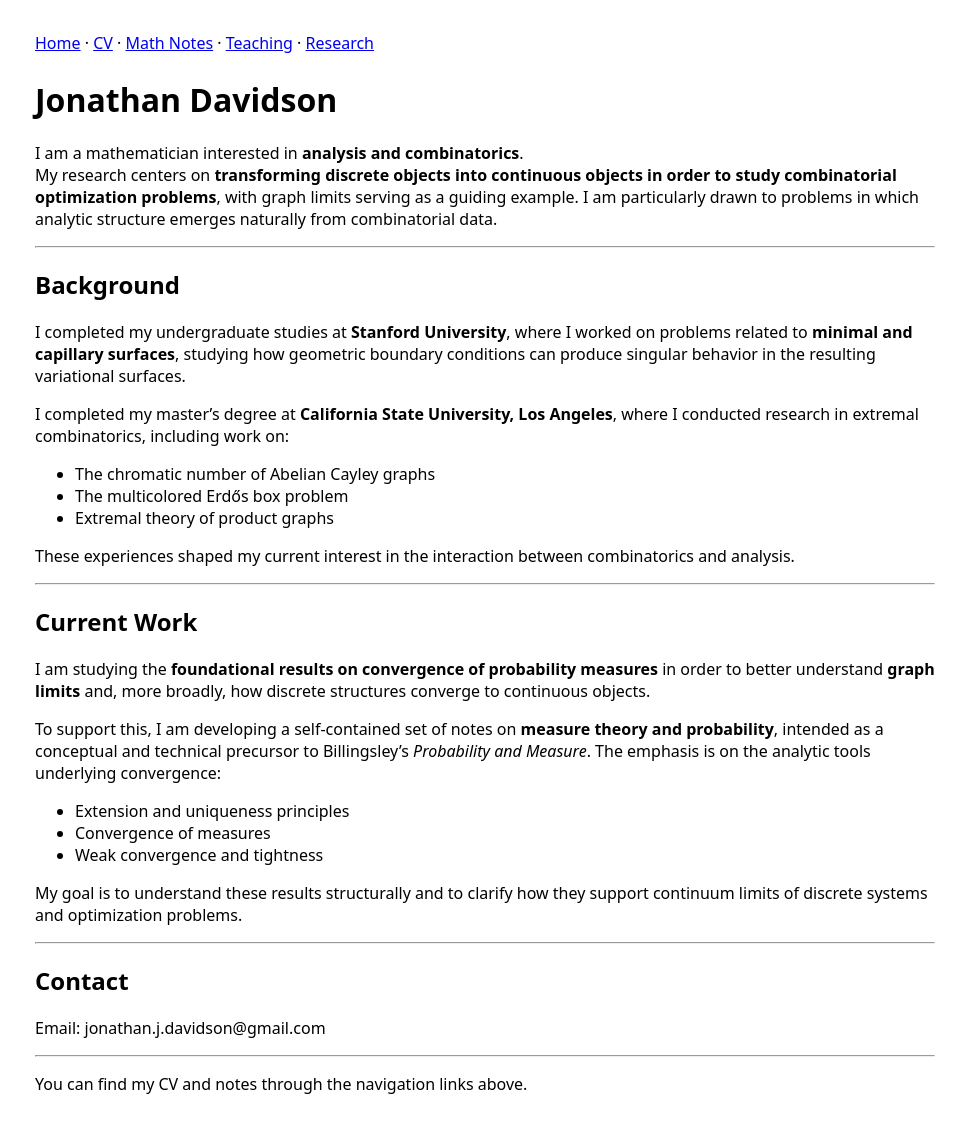
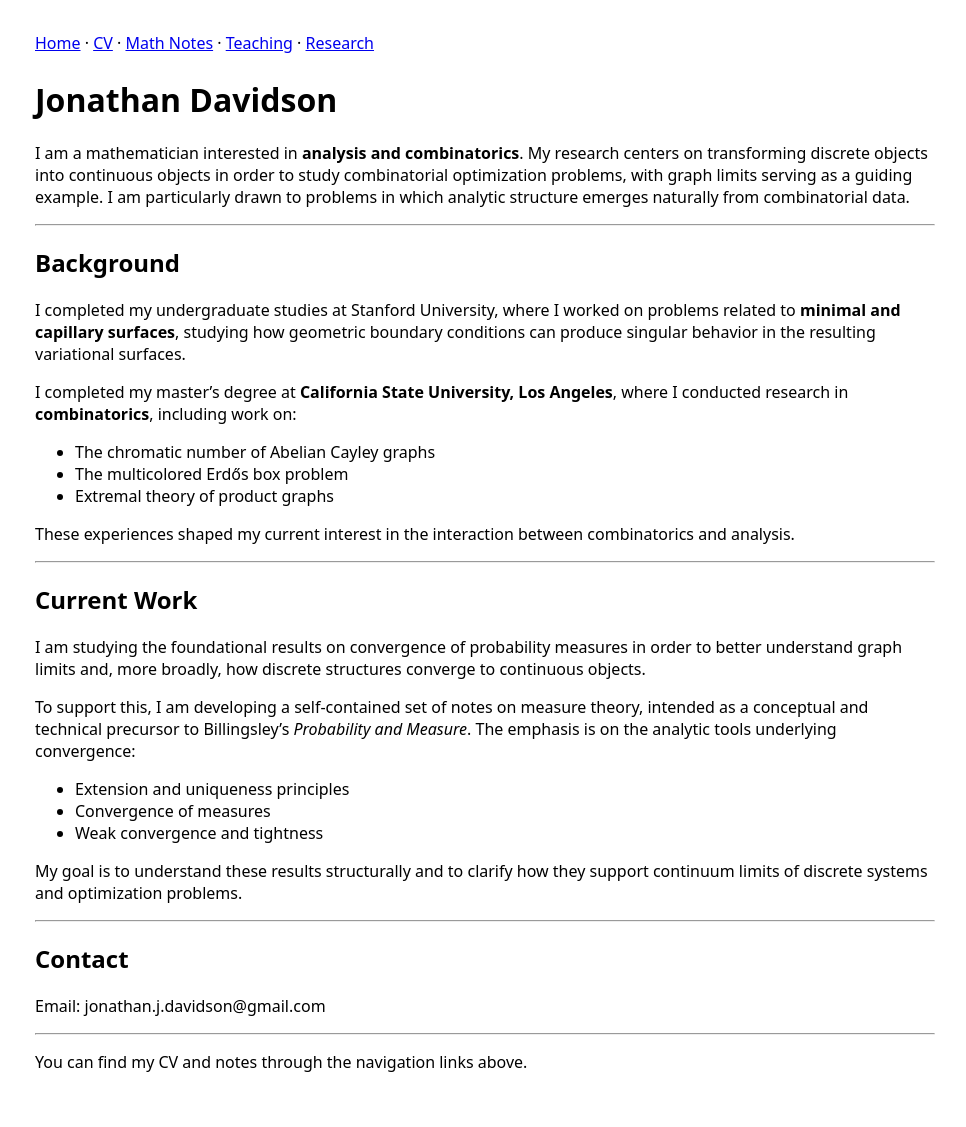
Before and after one commit to jjdavidson/jjdavidson.github.io, a Jekyll site: the page built from index.md, in a window 1280 px wide. Shown: the whole page, without its empty margins (155-1121 px from the left). Built offline with Jekyll 4.4.1, drawn with Linux system fonts in a browser that asks for light colours; after the commit the page ends 1105 px from its top, so only the background shows below that.

Commit message:
Update index.md

```diff
--- a/index.md
+++ b/index.md
@@ -5,16 +5,15 @@
 
 # Jonathan Davidson
 
-I am a mathematician interested in **analysis and combinatorics**.
-My research centers on **transforming discrete objects into continuous objects in order to study combinatorial optimization problems**, with graph limits serving as a guiding example. I am particularly drawn to problems in which analytic structure emerges naturally from combinatorial data.
+I am a mathematician interested in **analysis and combinatorics**. My research centers on transforming discrete objects into continuous objects in order to study combinatorial optimization problems, with graph limits serving as a guiding example. I am particularly drawn to problems in which analytic structure emerges naturally from combinatorial data.
 
 ---
 
 ## Background
 
-I completed my undergraduate studies at **Stanford University**, where I worked on problems related to **minimal and capillary surfaces**, studying how geometric boundary conditions can produce singular behavior in the resulting variational surfaces.
+I completed my undergraduate studies at Stanford University, where I worked on problems related to **minimal and capillary surfaces**, studying how geometric boundary conditions can produce singular behavior in the resulting variational surfaces.
 
-I completed my master’s degree at **California State University, Los Angeles**, where I conducted research in extremal combinatorics, including work on:
+I completed my master’s degree at **California State University, Los Angeles**, where I conducted research in **combinatorics**, including work on:
 
 - The chromatic number of Abelian Cayley graphs
 - The multicolored Erdős box problem
@@ -26,9 +25,9 @@
 
 ## Current Work
 
-I am studying the **foundational results on convergence of probability measures** in order to better understand **graph limits** and, more broadly, how discrete structures converge to continuous objects.
+I am studying the foundational results on convergence of probability measures in order to better understand graph limits and, more broadly, how discrete structures converge to continuous objects.
 
-To support this, I am developing a self-contained set of notes on **measure theory and probability**, intended as a conceptual and technical precursor to Billingsley’s *Probability and Measure*. The emphasis is on the analytic tools underlying convergence:
+To support this, I am developing a self-contained set of notes on measure theory, intended as a conceptual and technical precursor to Billingsley’s *Probability and Measure*. The emphasis is on the analytic tools underlying convergence:
 
 - Extension and uniqueness principles
 - Convergence of measures
```
